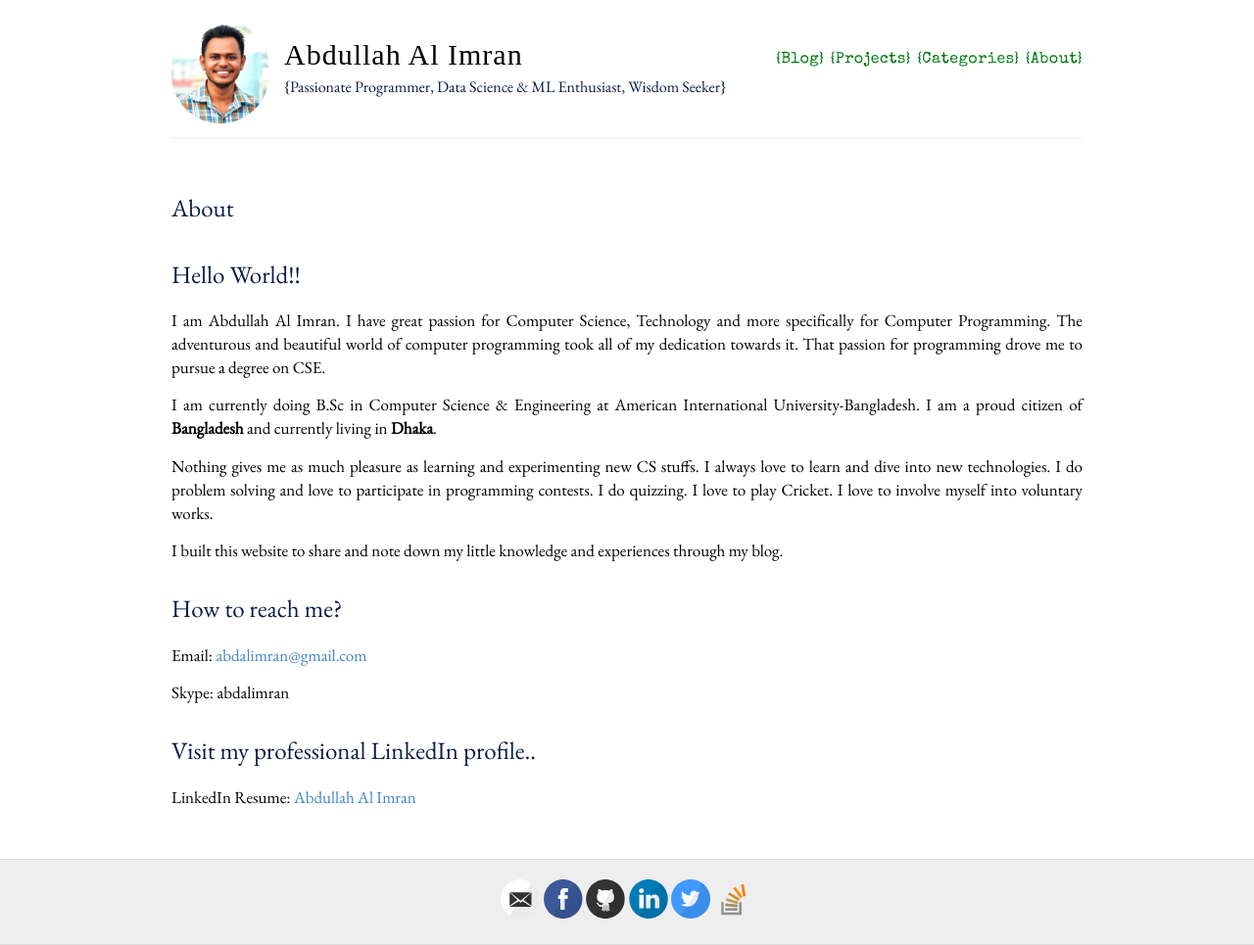
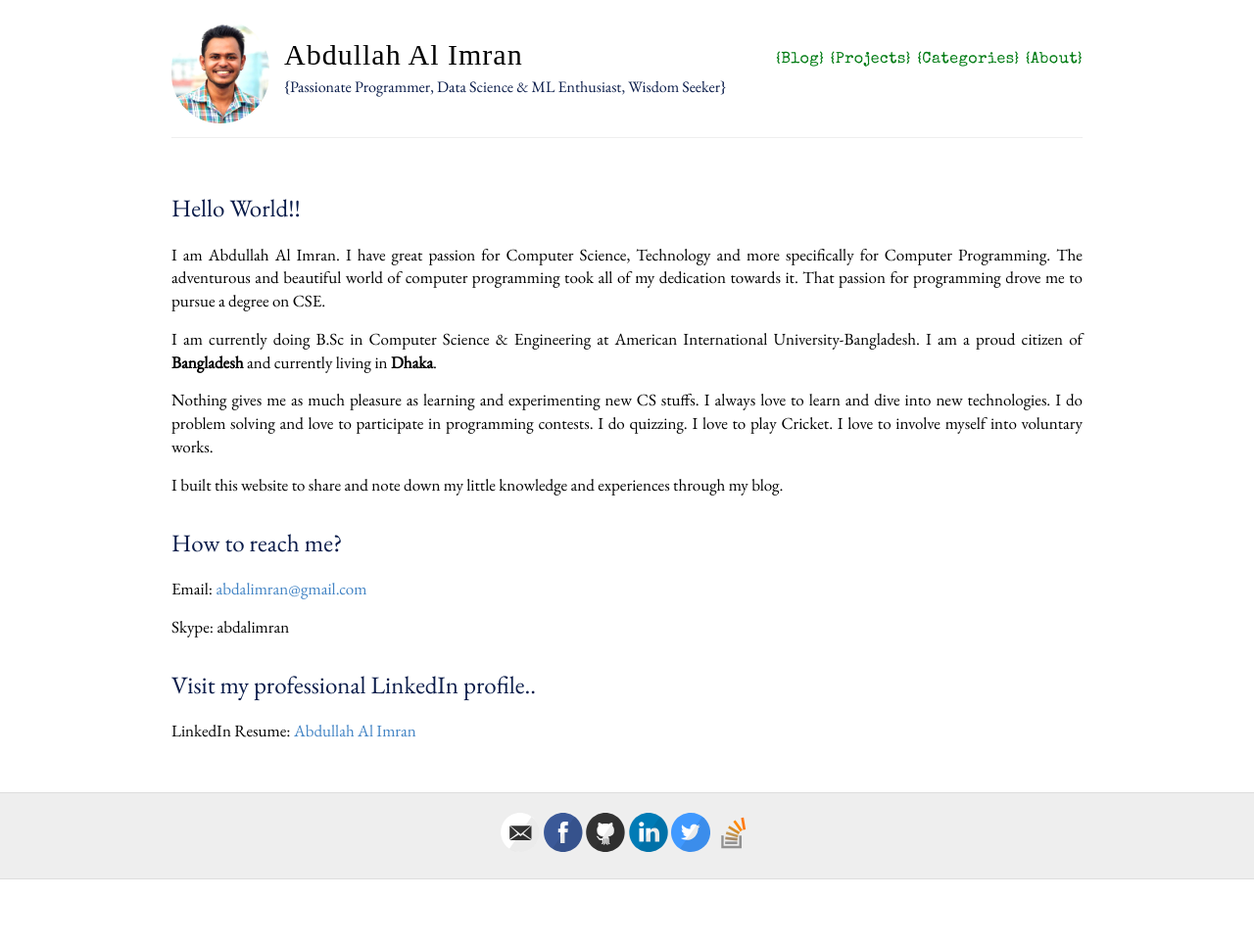
Before and after one commit to abdalimran/abdalimran.github.io, a Jekyll site: the page built from about.md, in a window 1280 px wide. Shown: the whole page at 98% size. Built offline with Jekyll 4.4.1, drawn with Linux system fonts in a browser that asks for light colours; some web fonts are replaced; after the commit the page ends 900 px from its top, so only the background shows below that.

Commit message:
Update about.md

```diff
--- a/about.md
+++ b/about.md
@@ -1,10 +1,8 @@
 ---
 layout: page
-title: About
+title: Hello World!!
 permalink: /about/
 ---
-
-# Hello World!!
 I am Abdullah Al Imran. I have great passion for Computer Science, Technology and more specifically for Computer Programming. The adventurous and beautiful world of computer programming took all of my dedication towards it. That passion for programming drove me to pursue a degree on CSE.
 
 I am currently doing B.Sc in Computer Science & Engineering at American International University-Bangladesh. I am a proud citizen of **Bangladesh** and currently living in **Dhaka**.
```
